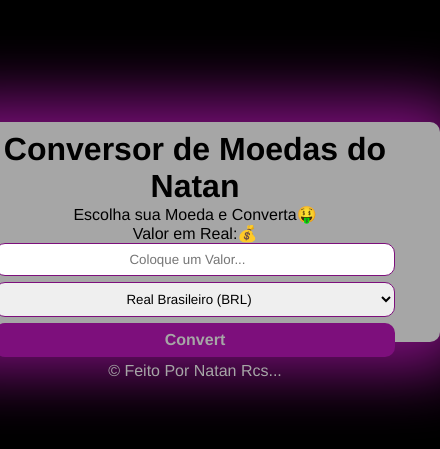
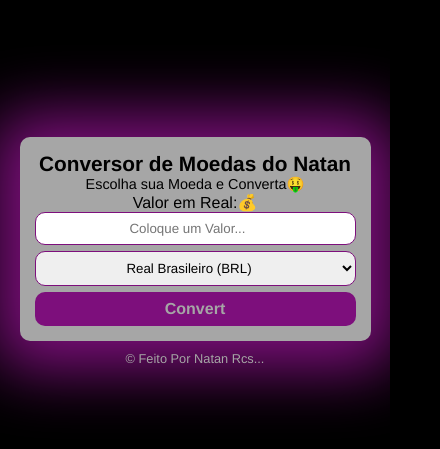
Before and after one commit to Natan-R-santos/Conversor-moedas-Natan, a plain HTML site: page index.html in a window 390 px wide. Shown: the part 171-620 px from the top of the page, 440 px wide, since content can reach past the window. Drawn offline with Linux system fonts and the light colour scheme.

Commit message:
Enhance responsiveness for smaller screens
Adiocionando responsividade no projeto para telas menores.

```diff
--- a/index.html
+++ b/index.html
@@ -95,7 +95,35 @@
             display: flex;
             flex-direction: column;
         }
-    </style>
+        /* Responsividade para telas menores */
+@media (max-width: 480px) {
+    .conteiner {
+        width: 90%;
+        height: auto;
+        padding: 15px;
+    }
+
+    input,
+    select,
+    button {
+        width: 100%;
+    }
+
+    h1 {
+        font-size: 1.3rem;
+    }
+
+    p {
+        font-size: 0.9rem;
+    }
+
+    footer {
+        font-size: 0.8rem;
+        text-align: center;
+        margin-top: 10px;
+    }
+}
+</style>
 </head>
 
 <body>
@@ -178,4 +206,5 @@
     </script>
 </body>
 
+
 </html>
```
